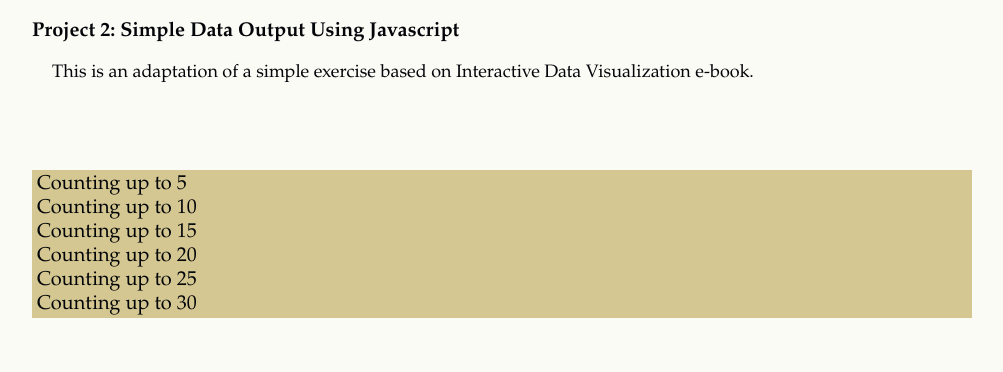
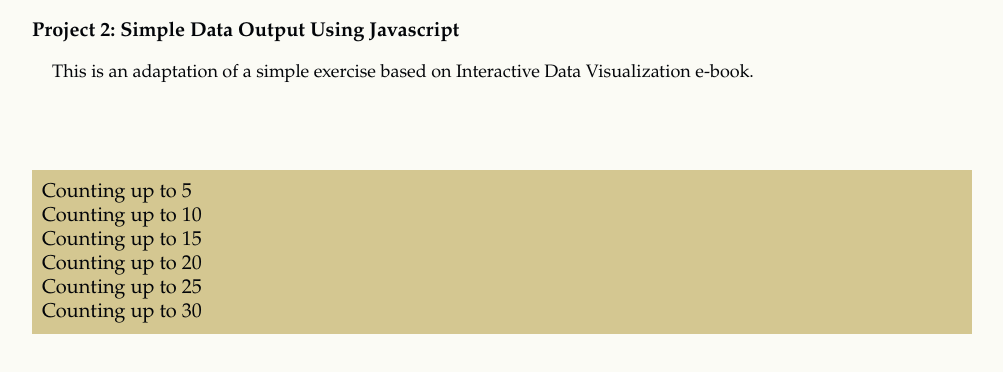
Before and after one commit to efkzTW/all_exercises, a plain HTML site: page project_2.html in a window 1280 px wide. Shown: the whole page, without its empty margins (138-1141 px from the left). Drawn offline with Linux system fonts and the light colour scheme.

Commit message:
updated value

```diff
--- a/css/project_main.css
+++ b/css/project_main.css
@@ -31,5 +31,5 @@ body {
 
 #main {
 	background-color: #d4c791;
-	padding: 2px 5px;
+	padding: 10px 10px;
 }
```
